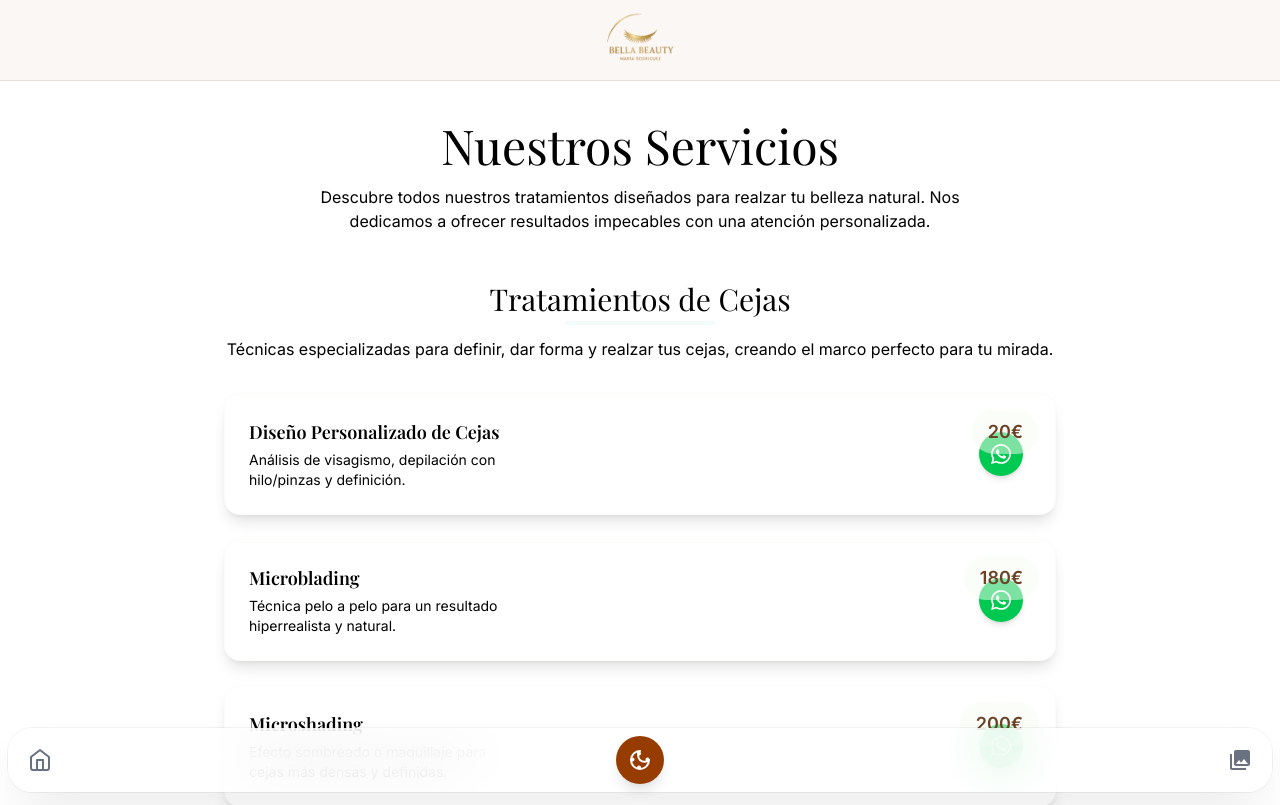
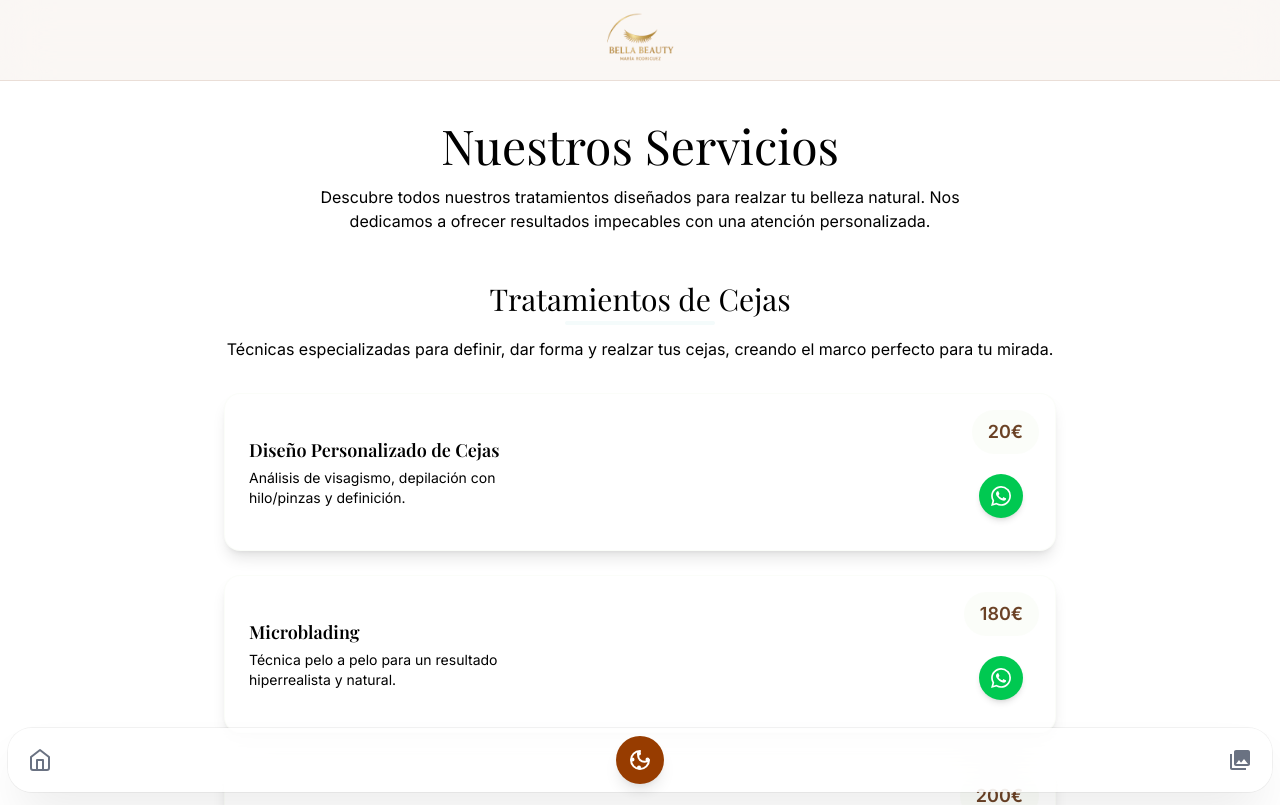
Before and after one commit to JaviPedrote/bella-beauty, a React (Vite) app: page /servicios in a window 1280 px wide. Shown: the top 805 px of the page. Built offline with nearby package versions, Linux system fonts and the light colour scheme.

Commit message:
feat:add contacto por wasap

```diff
--- a/src/pages/Servicios.tsx
+++ b/src/pages/Servicios.tsx
@@ -101,10 +101,10 @@ export const Servicios = () => {
                                     </div>
 
                                     {/* Contenedor responsive para botón + precio */}
-                                    <div className="w-full flex justify-between flex-row sm:items-center sm:justify-end gap-3 mt-4 sm:mt-0 sm:pl-8">
+                                    <div className="w-full flex place-content-between justify-between flex-row sm:flex-col sm:items-end gap-3 mt-4 sm:mt-12 sm:pl-8 ">
 
                                         {/* Precio: en móvil aparece en línea; en sm+ se posiciona como badge en la esquina */}
-                                        <div className="text-lg font-bold text-brand-highlight whitespace-nowrap bg-brand-secondary/50 px-4 py-2 rounded-full sm:absolute sm:top-4 sm:right-4">
+                                        <div className="text-lg font-bold text-brand-highlight whitespace-nowrap bg-brand-secondary/50 px-4 py-2 rounded-full sm:mx-0 sm:absolute sm:top-4 sm:right-4 text-center flex items-center justify-center">
                                             {service.price}
                                         </div>
 
@@ -112,7 +112,7 @@ export const Servicios = () => {
                                             href={generateWameLink(service.name)}
                                             target="_blank"
                                             rel="noopener noreferrer"
-                                            className="inline-flex items-center gap-3 p-2 rounded-full hover:bg-gray-50 transition-colors"
+                                            className="inline-flex items-center sm:items-end justify-end gap-3 p-2 rounded-full hover:bg-gray-50 transition-colors"
                                             aria-label={`Contactar por WhatsApp: ${service.name}`}
                                         >
                                             {/* Icono dentro de un círculo */}
```
